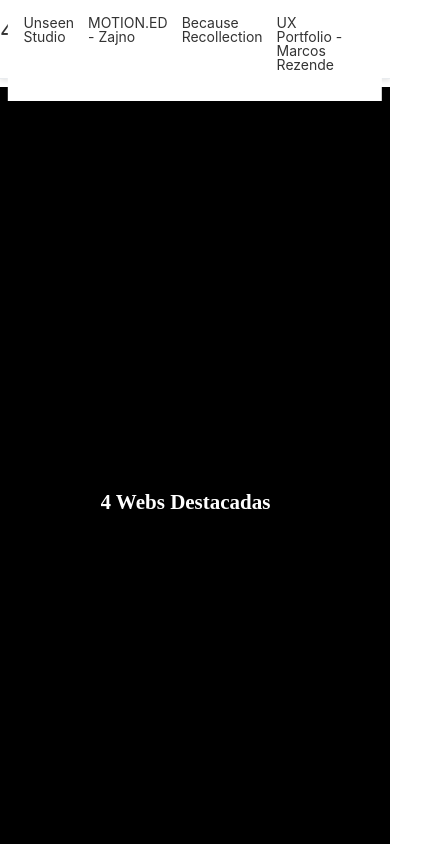
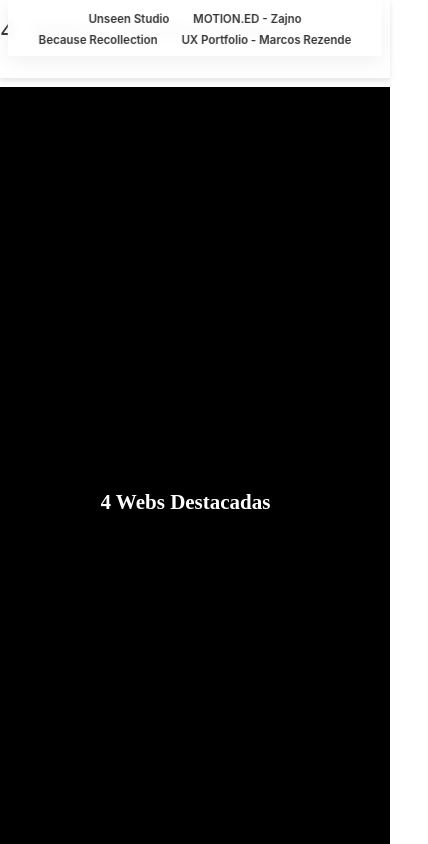
Before and after one commit to MaRGarre/mi-proyecto-web, a website: page sow/index.html in a window 390 px wide. Shown: the top 844 px of the page, 428 px wide, since content can reach past the window. Drawn offline with Linux system fonts and the light colour scheme.

Commit message:
Casa 231025 Cambios en textos

```diff
--- a/assets/css/sow.css
+++ b/assets/css/sow.css
@@ -187,6 +187,8 @@ header {
   --site-max-width: 1100px;
   --site-gap: clamp(1rem, 4vw, 2rem);
   --site-top-gap: clamp(1.5rem, 3.5vw, 3rem);
+  --nav-height: clamp(56px, 8vh, 72px);
+  --nav-padding: clamp(0.5rem, 2vw, 1rem);
 }
 
 /* Reset lateral padding: centra el contenido con un contenedor */
@@ -240,22 +242,63 @@ nav {
   width: calc(100% - (var(--site-gap) * 2));
   max-width: var(--site-max-width);
   z-index: 1000;
-  background-color: #ffffff;
-  padding: clamp(1rem, 4vw, 2rem);
+  background-color: rgba(255,255,255,0.95);
+  padding: var(--nav-padding);
+  min-height: var(--nav-height);
+  display: flex;
+  align-items: center;
+  box-shadow: 0 6px 18px rgba(0,0,0,0.06);
+  backdrop-filter: blur(6px);
 }
+
+/* evita que el contenido quede oculto bajo la barra fija */
+main {
+  padding-top: calc(var(--nav-height) + var(--site-gap));
+}
+
+/* nav interior: centrar enlaces y hacer responsive */
 nav ul {
   list-style: none;
   margin: 0;
   padding: 0;
   display: flex;
+  gap: 1rem;
+  justify-content: center; /* centra los títulos */
+  align-items: center;
+  flex-wrap: wrap; /* permite que se adapten en pantallas pequeñas */
 }
+
 nav ul li {
-	margin-right: 1rem;
+  margin: 0;
 }
+
 nav ul li a {
   text-decoration: none;
   color: #333;
+  padding: 0.35rem 0.8rem;
+  border-radius: 6px;
+  font-weight: 600;
+  font-size: clamp(0.9rem, 1.6vw, 1.05rem);
+  text-align: center;
 }
+
+@media (max-width: 600px) {
+  :root {
+    --nav-height: 56px;
+  }
+  nav {
+    width: calc(100% - (var(--site-gap)));
+    padding: calc(var(--nav-padding) * 0.9);
+  }
+  nav ul {
+    gap: 0.5rem;
+  }
+  nav ul li a {
+    font-size: clamp(0.82rem, 2.4vw, 1rem);
+    padding: 0.25rem 0.6rem;
+  }
+}
+
 .analysis-text {
 	text-align: left;
 	columns: 1;
@@ -271,7 +314,7 @@ nav ul li a {
 
 .screenshots {
   display: grid;
-  grid-template-columns: repeat(auto-fit, minmax(250px, 1fr));
+  grid-template-columns: repeat(auto-fit, minmax(420px, 1fr)); /* Aumenta el tamaño mínimo a 300px */
   gap: 1rem;
   max-width: 900px;
   margin: 0.5rem auto 2rem; /* centra el bloque de imágenes */
@@ -330,6 +373,12 @@ nav ul li a {
   font-size: clamp(1rem, 1.6vw, 1.125rem);
 }
 
+/* Centrar los títulos de cada sección */
+h2 {
+  text-align: center; /* Alinea el texto al centro */
+  margin: 1.5rem 0; /* Espaciado superior e inferior */
+}
+
 /* Responsive tweaks */
 @media (max-width: 800px) {
   main {
```
Lines whose indentation alone changed are shown as unchanged.
